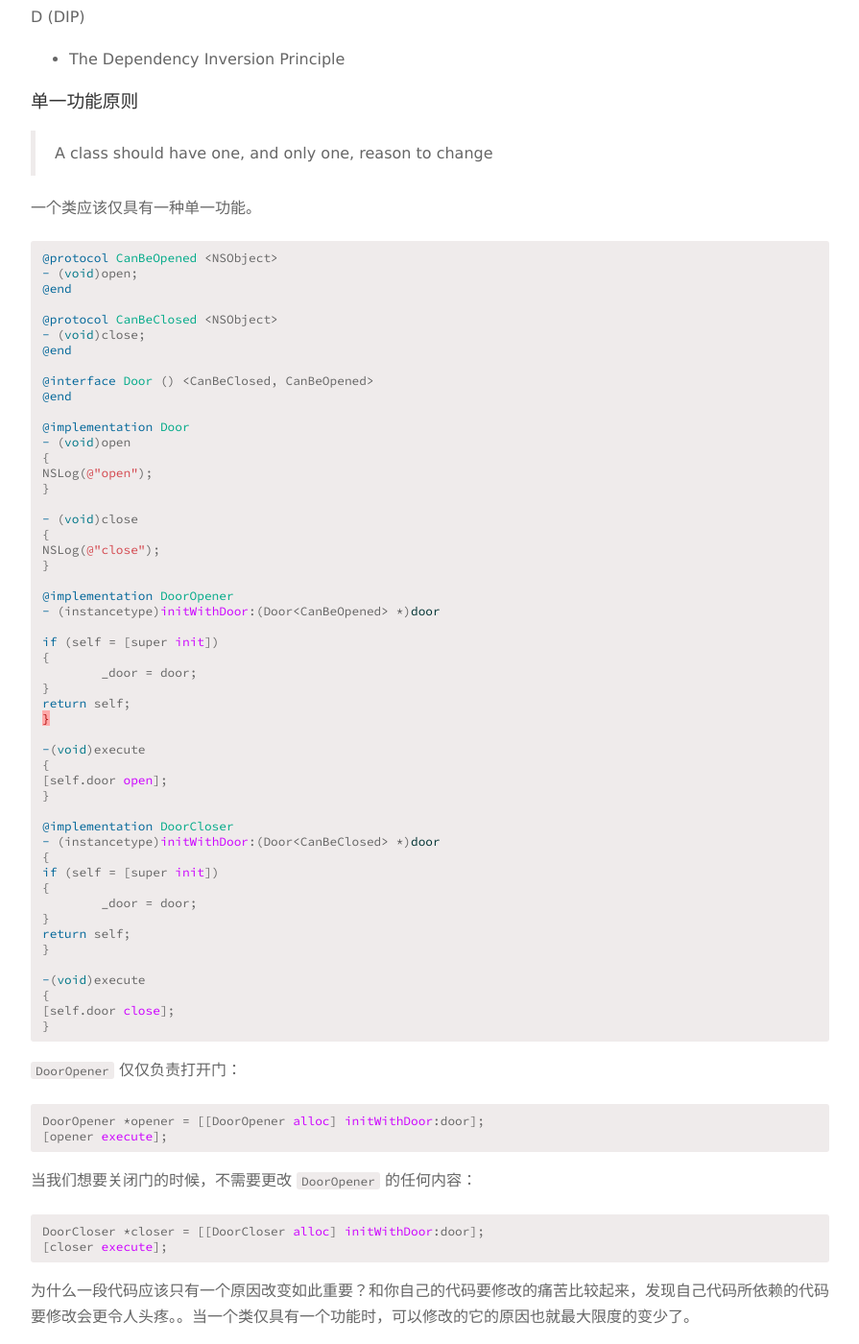
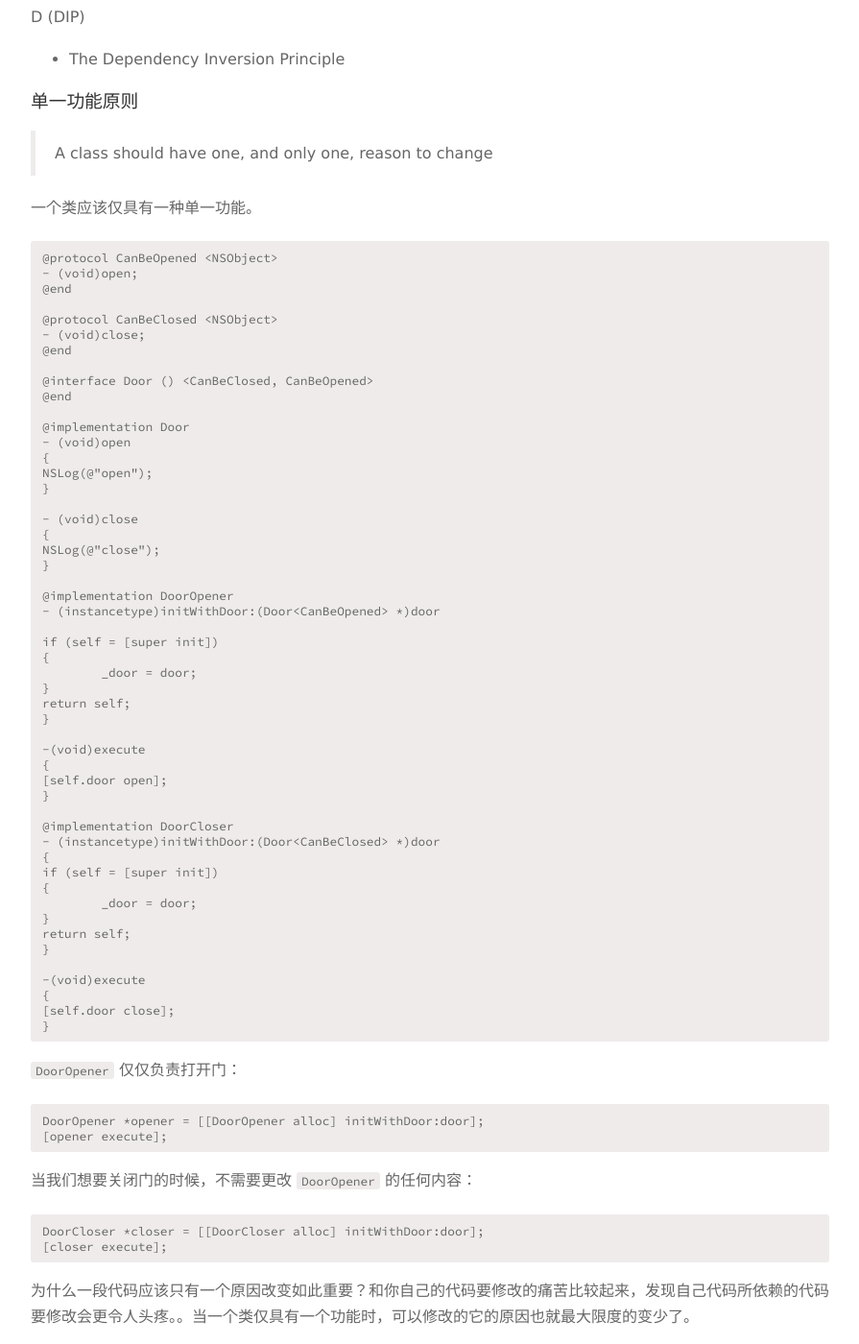
Before and after one commit to Darcygsc/Darcygsc.github.io, a Jekyll site: the page built from _posts/2017-4-09-SOLID.md, in a window 1280 px wide and 1400 px high, scrolled down 975 px. Shown: the whole window at 96% size, without its empty margins (192-1087 px from the left). Built offline with Jekyll 4.4.1, drawn with Linux system fonts in a browser that asks for light colours; nearby versions of some CDN libraries; some of the changed text lies outside the part shown.

Commit message:
update SOLID

````diff
--- a/_posts/2017-4-09-SOLID.md
+++ b/_posts/2017-4-09-SOLID.md
@@ -46,7 +46,7 @@ D (DIP)
 
 一个类应该仅具有一种单一功能。
 
-```objc
+```
 @protocol CanBeOpened <NSObject>
 - (void)open;
 @end
@@ -103,7 +103,7 @@ return self;
 `DoorOpener` 仅仅负责打开门：
 
 
-```objc
+```
 DoorOpener *opener = [[DoorOpener alloc] initWithDoor:door];
 [opener execute];
 ```
@@ -111,7 +111,7 @@ DoorOpener *opener = [[DoorOpener alloc] initWithDoor:door];
 
 当我们想要关闭门的时候，不需要更改 `DoorOpener` 的任何内容：
 
-```objc
+```
 DoorCloser *closer = [[DoorCloser alloc] initWithDoor:door];
 [closer execute];
 ```
@@ -124,7 +124,7 @@ DoorCloser *closer = [[DoorCloser alloc] initWithDoor:door];
 
 软件实体应该对扩展开发，对修改关闭。
 
-```objc
+```
 @interface Animal : NSObject
 - (void)eat;
 @end
@@ -132,7 +132,7 @@ DoorCloser *closer = [[DoorCloser alloc] initWithDoor:door];
 
 动物都具备吃的本领，当我们想给动物增加一个飞的本领的时候比如鸟。我们不必要修改 `Animal` ，只需要利用简单的继承就很好的满足了。
 
-```objc
+```
 @interface Bird : Animal
 - (void)fly;
 @end
@@ -154,7 +154,7 @@ Bird *bird = [[Bird alloc] init];
 
 在所有父类出现的地方，子类都可以出现，并且将父类对象替换为子类对象的时候，程序不会抛出任何异常或者错误。
 
-```objc
+```
 @implementation Chinese
 - (void)skinColor
 {
@@ -181,7 +181,7 @@ Bird *bird = [[Bird alloc] init];
 
 客户端不应该被强制依赖那些他们不需要使用的方法。
 
-```objc
+```
 @protocol AnimalProtocol <NSObject>
 - (void)work;
 - (void)fly;
@@ -189,7 +189,7 @@ Bird *bird = [[Bird alloc] init];
 @end
 ```
 
-```objc
+```
 @implementation People
 
 - (void)work
@@ -210,7 +210,7 @@ Bird *bird = [[Bird alloc] init];
 @end
 ```
 
-```objc
+```
 @implementation Bird
 
 - (void)work
@@ -234,7 +234,7 @@ Bird *bird = [[Bird alloc] init];
 
 定义了一个动物活动的接口，有三个方法：飞行 fly、吃 eat、工作 work。人类 `People` 和鸟类 `Bird` 实现了这个接口。很明显，对于 `People` 来说，fly 方法是多余的，因为人不会飞；对于 `Brid` 来说，work 方法是多余的，因为鸟类不需要工作。
 
-```objc
+```
 @protocol AnimalProtocol <NSObject>
 - (void)eat;
 @end
@@ -248,7 +248,7 @@ Bird *bird = [[Bird alloc] init];
 @end
 ```
 
-```objc
+```
 @interface People : NSObject<AnimalProtocol, PeopleProtocol>
 
 @interface Bird : NSObject<AnimalProtocol, BridProtocol>
@@ -268,7 +268,7 @@ Bird *bird = [[Bird alloc] init];
 
 有个工资管理器，需要管理每个岗位的工资。
 
-```objc
+```
 @implementation Programmer
 - (void)calculateSalary
 {
@@ -289,7 +289,7 @@ Bird *bird = [[Bird alloc] init];
 
 这时候如果再要管理设计师的工资，发现工资管理类 `SalaryManage` 没法直接完成这个功能，必须修改 `SalaryManage ` 的内容。这种现象产生的原因是耦合度太高。因此，必须引入一个委托 `EmployeeDelegate` ，它提供一个管理工资的方法定义。
 
-```objc
+```
 @protocol EmployeeDelegate <NSObject>
  - (void)calculateSalary;
 @end
@@ -297,7 +297,7 @@ Bird *bird = [[Bird alloc] init];
 
 让具体的员工类 `Programmer` 、`Manager` 等都实现该委托方法。
 
-```objc
+```
 @interface Programmer : NSObject <EmployeeDelegate>
 
 @interface Desginer : NSObject <EmployeeDelegate>
````
